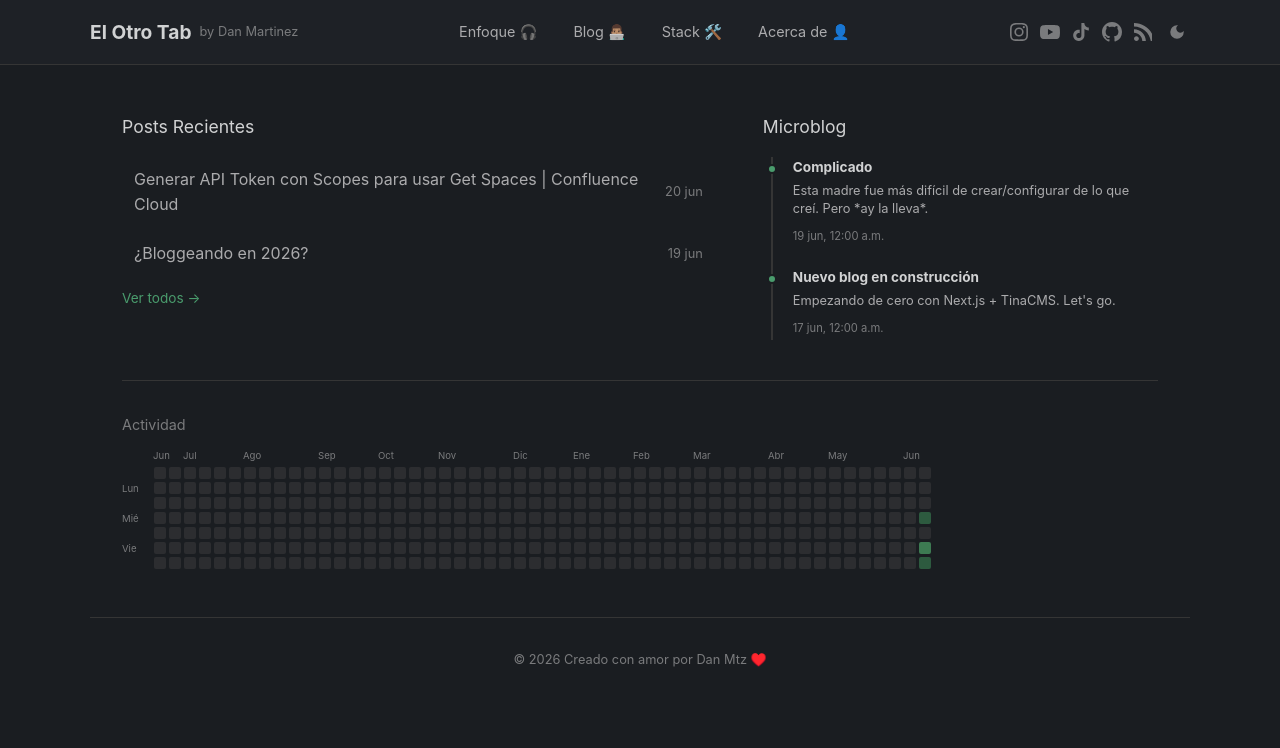
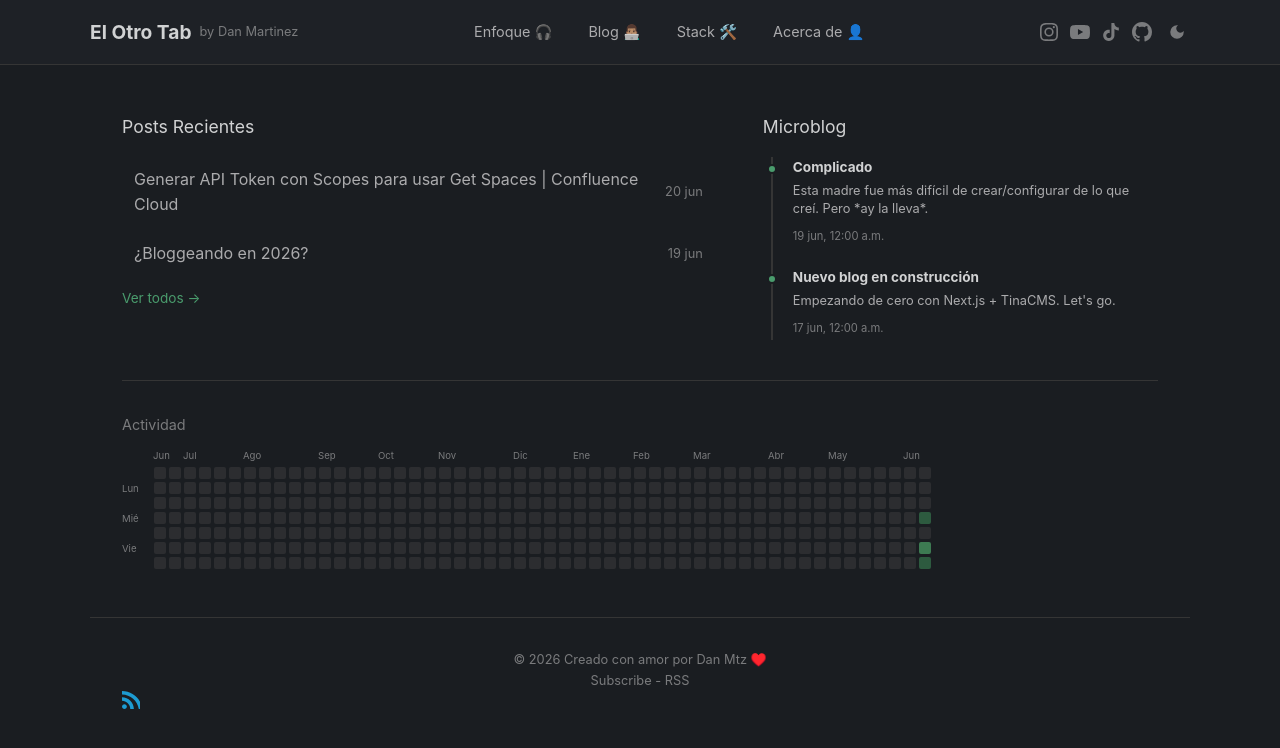
Before and after one commit to DanMartinezMx/eldanmtz, a Next.js app: page / in a window 1280 px wide. Shown: the top 748 px of the page. Built offline with nearby package versions, Linux system fonts and the light colour scheme.

Commit message:
adding subscriber features and a toggle for light mode

```diff
--- a/src/components/Footer.tsx
+++ b/src/components/Footer.tsx
@@ -2,6 +2,13 @@ export function Footer() {
   return (
     <footer className="site-footer">
       <p>© {new Date().getFullYear()} Creado con amor por Dan Mtz ♥️</p>
+
+      <p>Subscribe - RSS <a href="/feed.xml" aria-label="RSS Feed">
+        <svg width="18" height="18" viewBox="0 0 24 24" fill="currentColor">
+          <path d="M6.503 20.752c0 1.794-1.456 3.248-3.251 3.248-1.796 0-3.252-1.454-3.252-3.248 0-1.794 1.456-3.248 3.252-3.248 1.795 0 3.251 1.454 3.251 3.248zm-6.503-12.572v4.811c6.05.062 10.96 4.966 11.022 11.009h4.817c-.062-8.71-7.118-15.758-15.839-15.82zm0-8.18v4.819c12.484.076 22.59 10.167 22.66 22.661h4.82c-.07-15.148-12.326-27.392-27.48-27.48z" />
+        </svg>
+      </a></p>
+
     </footer>
   );
 }
--- a/src/components/Navigation.tsx
+++ b/src/components/Navigation.tsx
@@ -36,11 +36,6 @@ export function Navigation() {
       <a href="https://github.com/DanMartinezMx" target="_blank" rel="noopener noreferrer" aria-label="GitHub">
         <svg width="20" height="20" viewBox="0 0 24 24" fill="currentColor">
           <path d="M12 0C5.37 0 0 5.37 0 12c0 5.31 3.435 9.795 8.205 11.385.6.105.825-.255.825-.57 0-.285-.015-1.23-.015-2.235-3.015.555-3.795-.735-4.035-1.41-.135-.345-.72-1.41-1.23-1.695-.42-.225-1.02-.78-.015-.795.945-.015 1.62.87 1.845 1.23 1.08 1.815 2.805 1.305 3.495.99.105-.78.42-1.305.765-1.605-2.67-.3-5.46-1.335-5.46-5.925 0-1.305.465-2.385 1.23-3.225-.12-.3-.54-1.53.12-3.18 0 0 1.005-.315 3.3 1.23.96-.27 1.98-.405 3-.405s2.04.135 3 .405c2.295-1.56 3.3-1.23 3.3-1.23.66 1.65.24 2.88.12 3.18.765.84 1.23 1.905 1.23 3.225 0 4.605-2.805 5.625-5.475 5.925.435.375.81 1.095.81 2.22 0 1.605-.015 2.895-.015 3.3 0 .315.225.69.825.57A12.02 12.02 0 0024 12c0-6.63-5.37-12-12-12z" />
-        </svg>
-      </a>
-      <a href="/feed.xml" aria-label="RSS Feed">
-        <svg width="18" height="18" viewBox="0 0 24 24" fill="currentColor">
-          <path d="M6.503 20.752c0 1.794-1.456 3.248-3.251 3.248-1.796 0-3.252-1.454-3.252-3.248 0-1.794 1.456-3.248 3.252-3.248 1.795 0 3.251 1.454 3.251 3.248zm-6.503-12.572v4.811c6.05.062 10.96 4.966 11.022 11.009h4.817c-.062-8.71-7.118-15.758-15.839-15.82zm0-8.18v4.819c12.484.076 22.59 10.167 22.66 22.661h4.82c-.07-15.148-12.326-27.392-27.48-27.48z" />
         </svg>
       </a>
       <ThemeToggle />
```
